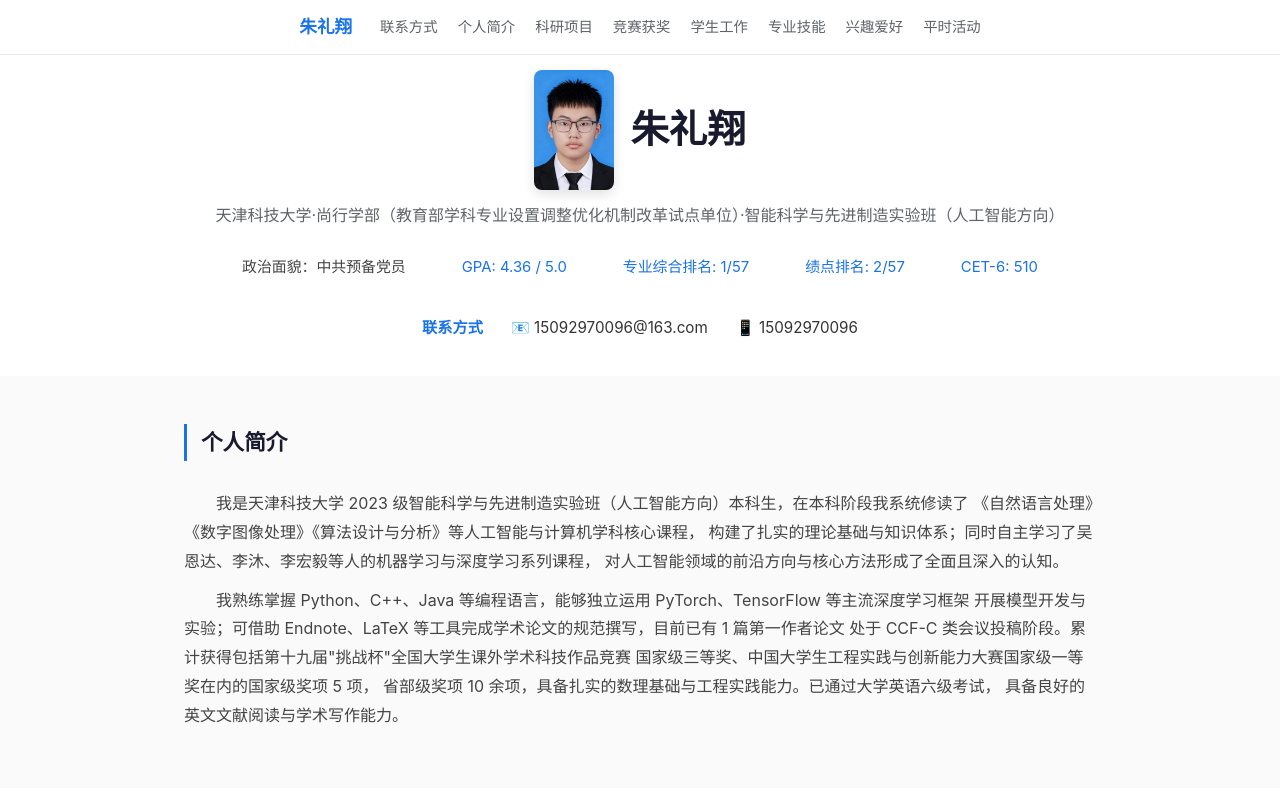
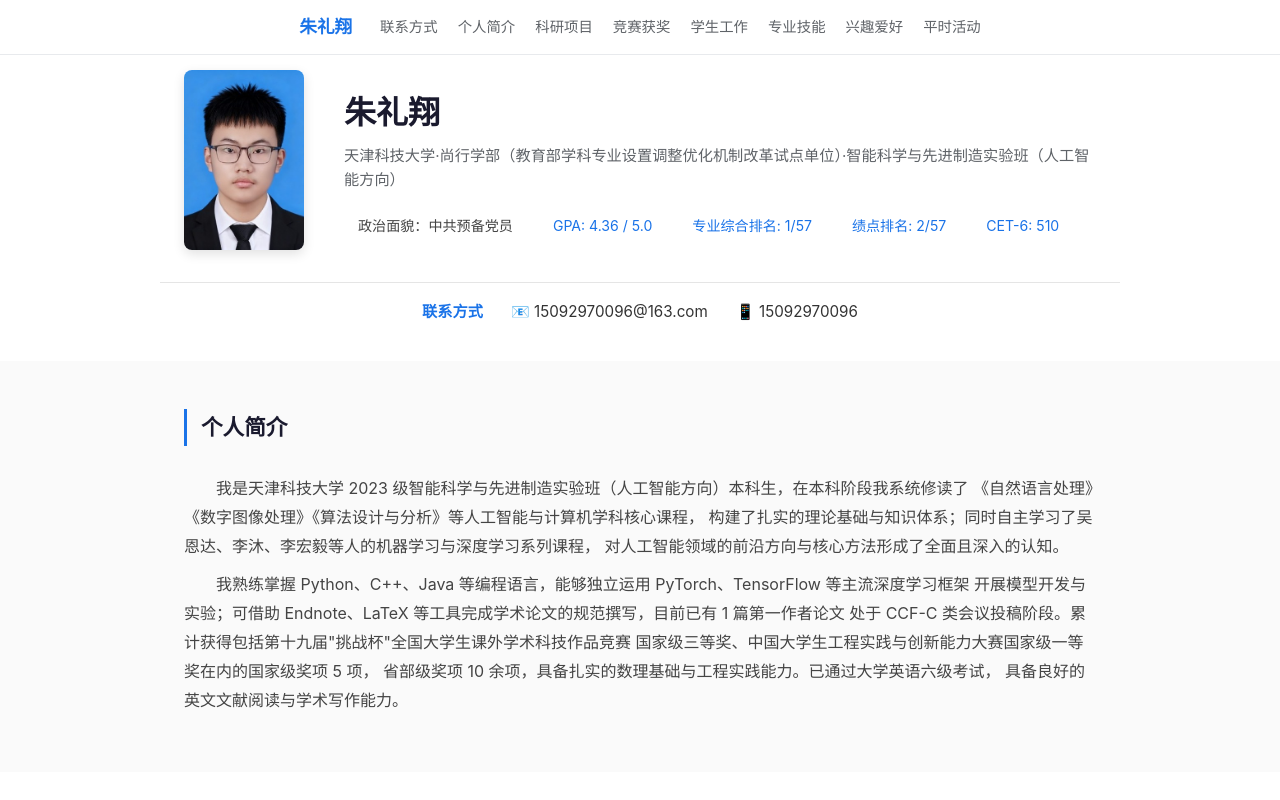
Before and after one commit to Zoran-studying/myweb, a plain HTML site: page index.html in a window 1280 px wide. Shown: the top 800 px of the page. Drawn offline with Linux system fonts and the light colour scheme.

Commit message:
照片左对齐-姓名右文本，左图右文经典布局，添加分隔线

```diff
--- a/index.html
+++ b/index.html
@@ -67,49 +67,66 @@
 
     /* Hero */
     .hero {
-      display: flex;
-      align-items: center;
-      justify-content: center;
-      text-align: center;
       padding: 70px 0 36px;
       background: linear-gradient(135deg, #e8f0fe 0%, #f3e8ff 100%);
     }
-    .hero h1 {
-      font-size: 2.8rem;
+    .hero-inner {
+      display: flex;
+      align-items: center;
+      gap: 40px;
+      max-width: 960px;
+      margin: 0 auto;
+      padding: 0 24px;
+    }
+    .hero-photo {
+      flex-shrink: 0;
+    }
+    .hero-photo img {
+      width: 120px;
+      height: auto;
+      border-radius: 8px;
+      box-shadow: 0 4px 12px rgba(0,0,0,0.12);
+    }
+    .hero-text {
+      flex: 1;
+    }
+    .hero-text h1 {
+      font-size: 2rem;
       color: #1a1a2e;
-      margin-bottom: 6px;
+      margin-bottom: 4px;
     }
     .hero .sub {
-      font-size: 1.05rem;
+      font-size: 0.95rem;
       color: #5f6368;
-      margin-bottom: 4px;
+      margin-bottom: 6px;
+      line-height: 1.6;
     }
     .hero .stats {
       display: flex;
-      justify-content: center;
-      gap: 20px;
-      margin: 20px 0 28px;
+      gap: 12px;
+      margin: 16px 0 0;
       flex-wrap: wrap;
     }
     .hero .stats span {
-      font-size: 0.93rem;
+      font-size: 0.88rem;
       color: #444;
       background: rgba(255,255,255,0.7);
-      padding: 6px 18px;
-      border-radius: 16px;
+      padding: 5px 14px;
+      border-radius: 14px;
     }
-    .hero .btn {
-      display: inline-block;
-      padding: 10px 28px;
-      background: #1a73e8;
-      color: #fff;
-      border-radius: 24px;
+    .hero-divider {
+      border: none;
+      border-top: 1px solid rgba(0,0,0,0.1);
+      margin: 24px auto 0;
+      max-width: 960px;
+    }
+    .hero-contact {
+      display: flex;
+      justify-content: center;
+      align-items: center;
+      gap: 28px;
       font-size: 0.95rem;
-      font-weight: 500;
-      transition: background 0.2s;
-    }
-    .hero .btn:hover {
-      background: #1557b0;
+      padding: 16px 24px 0;
     }
 
     /* Section */
@@ -322,14 +339,13 @@
   </header>
 
   <section class="hero" id="contact">
-    <div>
-<div style="display:flex;flex-direction:column;align-items:center;margin-bottom:16px">
-          <div style="display:flex;align-items:center;justify-content:flex-start;gap:16px;margin-bottom:12px">
-            <img src="photo.jpg" alt="朱礼翔" style="width:80px;height:auto;border-radius:8px;box-shadow:0 4px 12px rgba(0,0,0,0.12)">
-            <h1 style="margin:0;font-size:2.4rem">朱礼翔</h1>
+    <div class="hero-inner">
+      <div class="hero-photo">
+        <img src="photo.jpg" alt="朱礼翔">
       </div>
-          <p class="sub" style="margin:0 0 0 0;font-size:1rem;color:#5f6368">天津科技大学·尚行学部（教育部学科专业设置调整优化机制改革试点单位）·智能科学与先进制造实验班（人工智能方向）</p>
-        </div>
+      <div class="hero-text">
+        <h1>朱礼翔</h1>
+        <p class="sub">天津科技大学·尚行学部（教育部学科专业设置调整优化机制改革试点单位）·智能科学与先进制造实验班（人工智能方向）</p>
         <div class="stats">
           <span>政治面貌：中共预备党员</span>
           <span style="color:#1a73e8;cursor:pointer" onclick="openModal('绩点排名.jpg')">GPA: 4.36 / 5.0</span>
@@ -337,11 +353,13 @@
           <span style="color:#1a73e8;cursor:pointer" onclick="openModal('绩点排名.jpg')">绩点排名: 2/57</span>
           <span style="color:#1a73e8;cursor:pointer" onclick="openModal('CET-6.png')">CET-6: 510</span>
         </div>
-      <div style="display:flex;justify-content:center;align-items:center;gap:28px;font-size:0.95rem">
+      </div>
+    </div>
+    <hr class="hero-divider">
+    <div class="hero-contact">
       <span style="font-weight:600;color:#1a73e8">联系方式</span>
       <span>📧 15092970096@163.com</span>
       <span>📱 15092970096</span>
-      </div>
     </div>
   </section>
 
```
Lines whose indentation alone changed are shown as unchanged.
